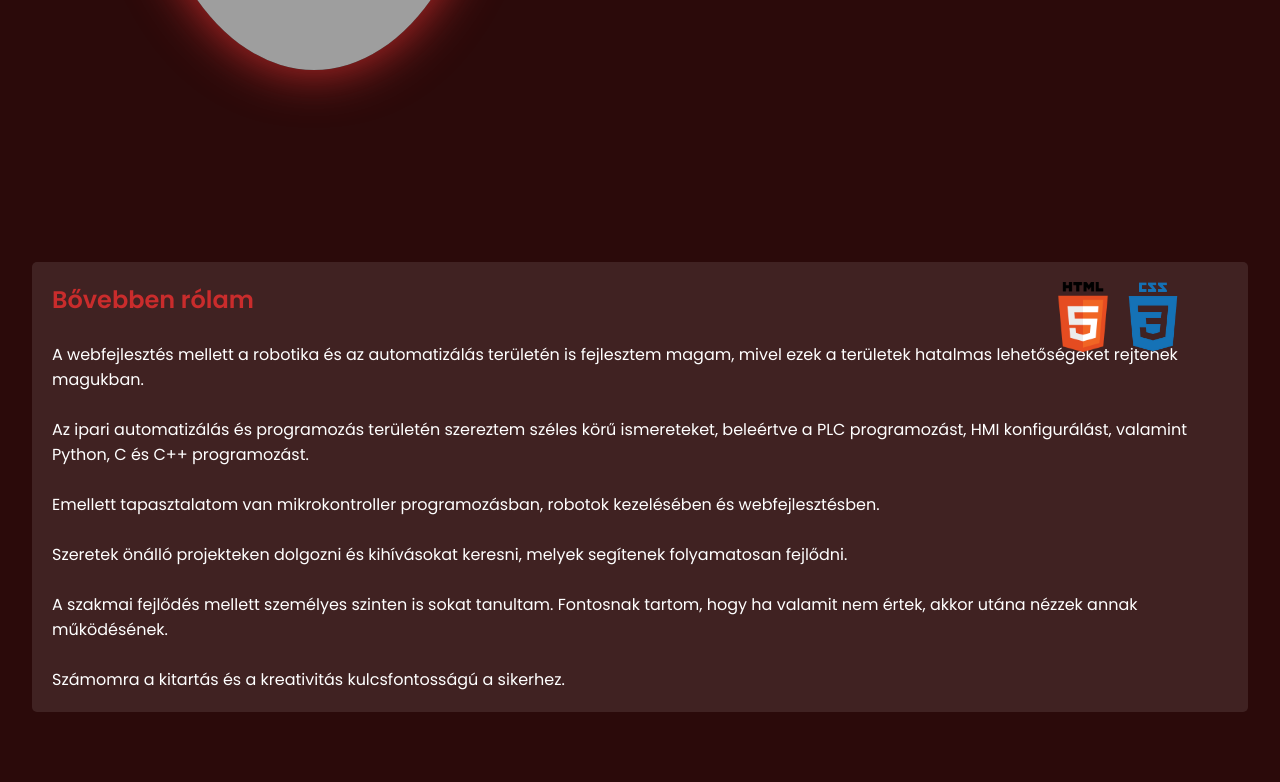
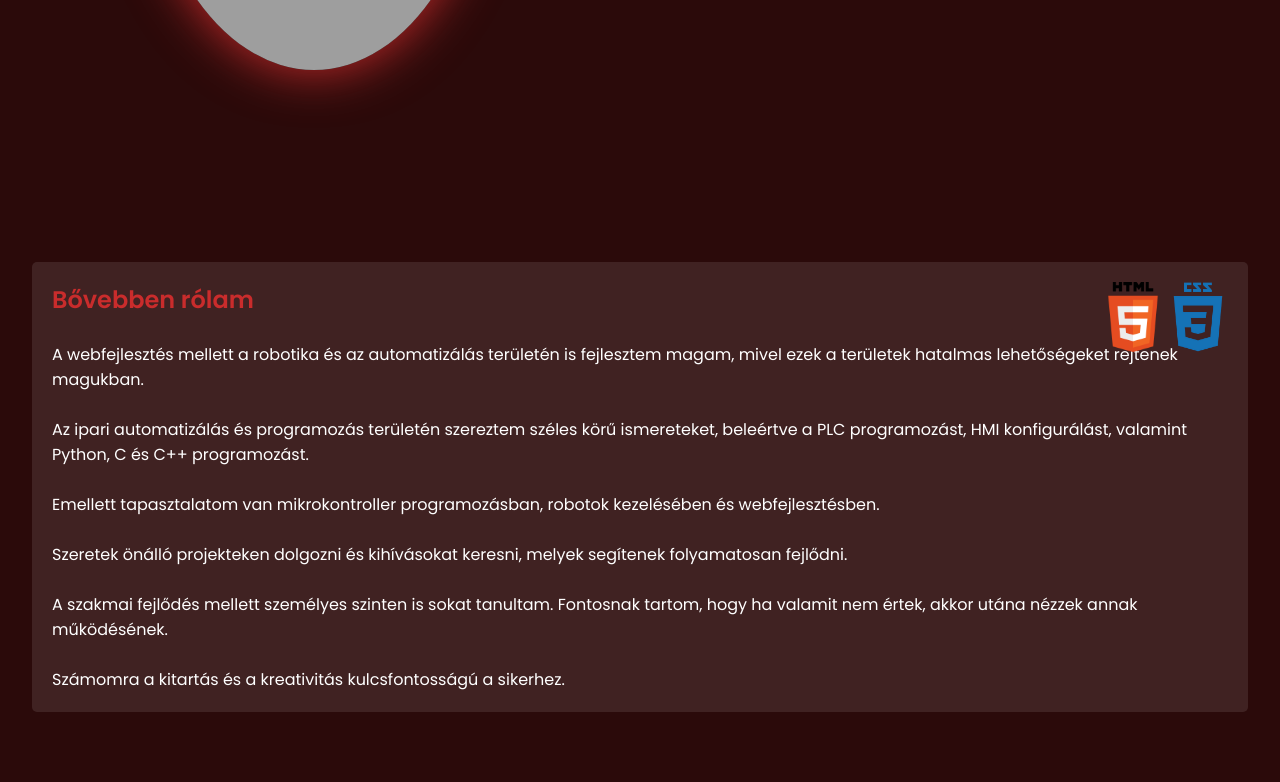
Before and after one commit to danikaszkatonasz/asd1, a plain HTML site: page index.html in a window 1280 px wide. Shown: the part 664-1446 px from the top of the page. Drawn offline with Linux system fonts and the light colour scheme; grey boxes are pictures that could not be loaded; a script that the page names is missing.

Commit message:
Update style.css

```diff
--- a/style.css
+++ b/style.css
@@ -308,7 +308,7 @@ section {
 .html-logo {
     position: absolute;
     width: 70px;
-    right: 130px;
+    right: 80px;
     transition: transform 1000ms cubic-bezier(0.18, 0.89, 0.32, 1.28);
 }
 
@@ -319,7 +319,7 @@ section {
 .css-logo {
     position: absolute;
     width: 70px;
-    right: 60px;
+    right: 15px;
     transition: transform 1000ms cubic-bezier(0.18, 0.89, 0.32, 1.28);
 }
 
```
